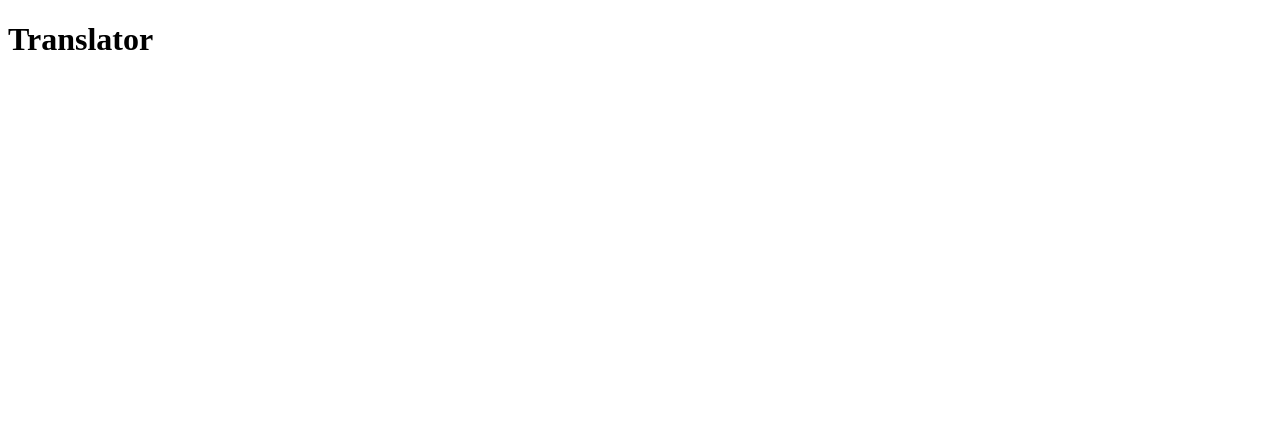
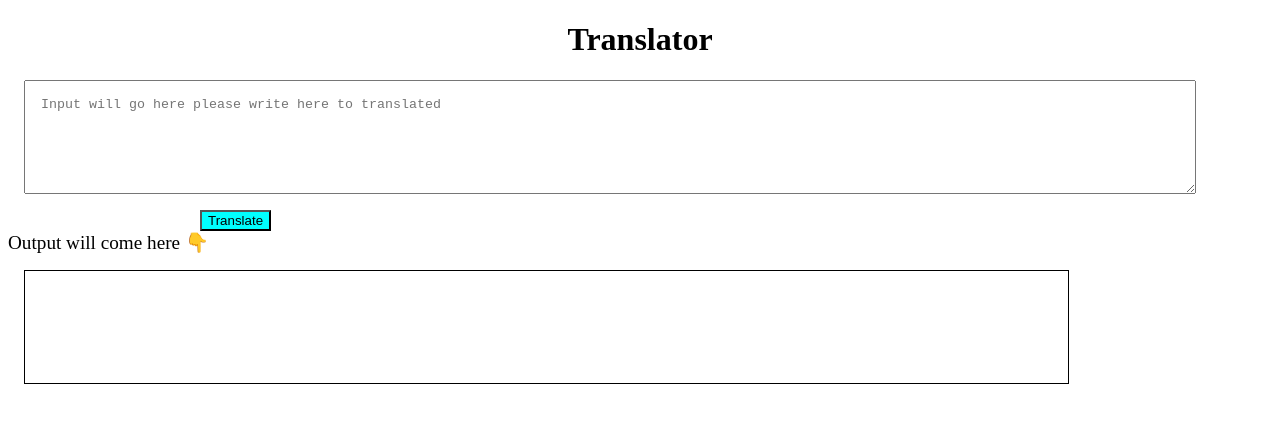
Before and after one commit to developer-anand/Translator, a plain HTML site: page index.html in a window 1280 px wide. Drawn offline with Linux system fonts and the light colour scheme.

Commit message:
input-op-processing

```diff
--- a/app.js
+++ b/app.js
@@ -0,0 +1,15 @@
+var inputText = document.querySelector("#txt-input");
+var translatebtn = document.querySelector("#btn-translate");
+var outputTxt = document.querySelector("#output");
+
+//for writing value
+//outputTxt.innerHTML = "anand";
+
+//for writing value
+//.value
+function clickHandler() {
+  outputTxt.innerText = "kkdjjdhhhs " + inputText.value;
+  console.log("output", inputText.value);
+}
+
+translatebtn.addEventListener("click", clickHandler);
--- a/index.html
+++ b/index.html
@@ -4,8 +4,20 @@
     <meta charset="UTF-8" />
     <meta name="viewport" content="width=device-width, initial-scale=1.0" />
     <title>Document</title>
+    <link rel="stylesheet" href="styles.css" />
   </head>
   <body>
-    <h1>Translator</h1>
+    <h1 class="heading">Translator</h1>
+
+    <textarea
+      id="txt-input"
+      placeholder="Input will go here please write here to translated"
+    ></textarea>
+
+    <button id="btn-translate">Translate</button>
+
+    <div style="font-size: larger">Output will come here 👇</div>
+    <div id="output"></div>
+    <script src="app.js" type="text/javascript"></script>
   </body>
 </html>
--- a/styles.css
+++ b/styles.css
@@ -0,0 +1,27 @@
+.heading {
+  display: block;
+  text-align: center;
+}
+#txt-input {
+  width: 90%;
+  height: 10vh;
+  display: block;
+  margin: 1rem;
+  padding: 1rem;
+}
+
+#btn-translate {
+  background-color: aqua;
+  display: block;
+  margin-left: 12rem;
+  box-sizing: content-box;
+  cursor: pointer;
+}
+
+#output {
+  border: 1px solid black;
+  height: 10vh;
+  width: 80%;
+  margin: 1rem;
+  padding: 1rem;
+}
```
